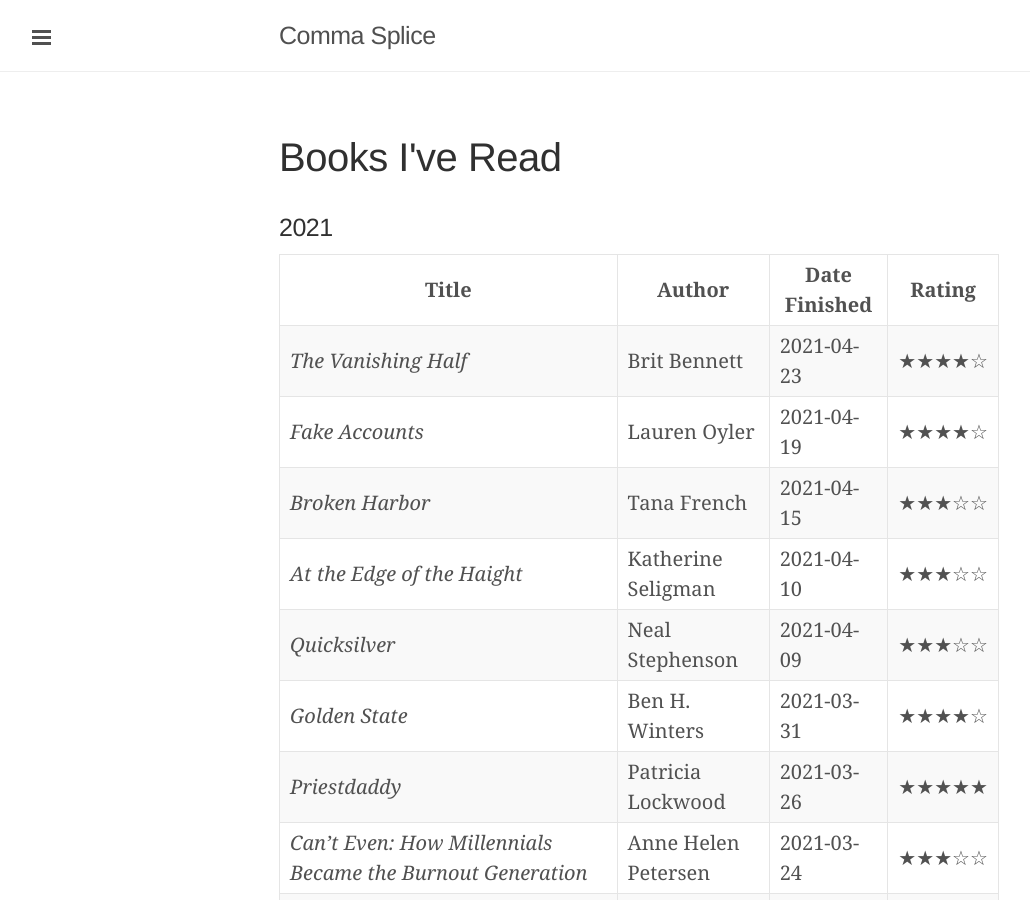
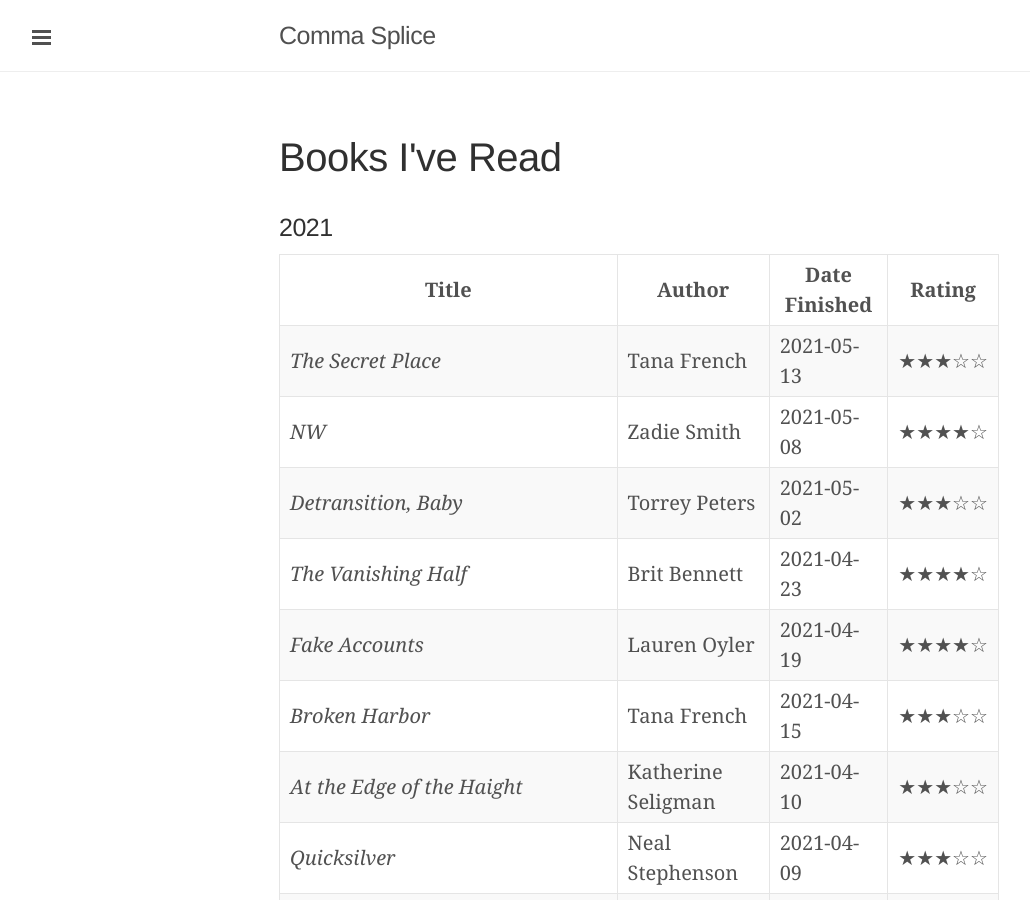
Before and after one commit to davidixon/davidixon.github.io, a Jekyll site: the page built from books.md, in a window 1280 px wide and 900 px high. Shown: the whole window, without its empty margins (1-1031 px from the left). Built offline with Jekyll 4.4.1, drawn with Linux system fonts in a browser that asks for light colours.

Commit message:
updated book log

```diff
--- a/books.md
+++ b/books.md
@@ -7,6 +7,9 @@ permalink: /books/
 
 | Title | Author | Date Finished | Rating |
 | ----- | ------ | ------------- | ------ |
+| *The Secret Place* | Tana French | 2021-05-13 | ★★★☆☆ |
+| *NW* | Zadie Smith | 2021-05-08 | ★★★★☆
+| *Detransition, Baby* | Torrey Peters | 2021-05-02 | ★★★☆☆ |
 | *The Vanishing Half* | Brit Bennett | 2021-04-23 | ★★★★☆ |
 | *Fake Accounts* | Lauren Oyler | 2021-04-19 | ★★★★☆ |
 | *Broken Harbor* | Tana French | 2021-04-15 | ★★★☆☆ |
```
